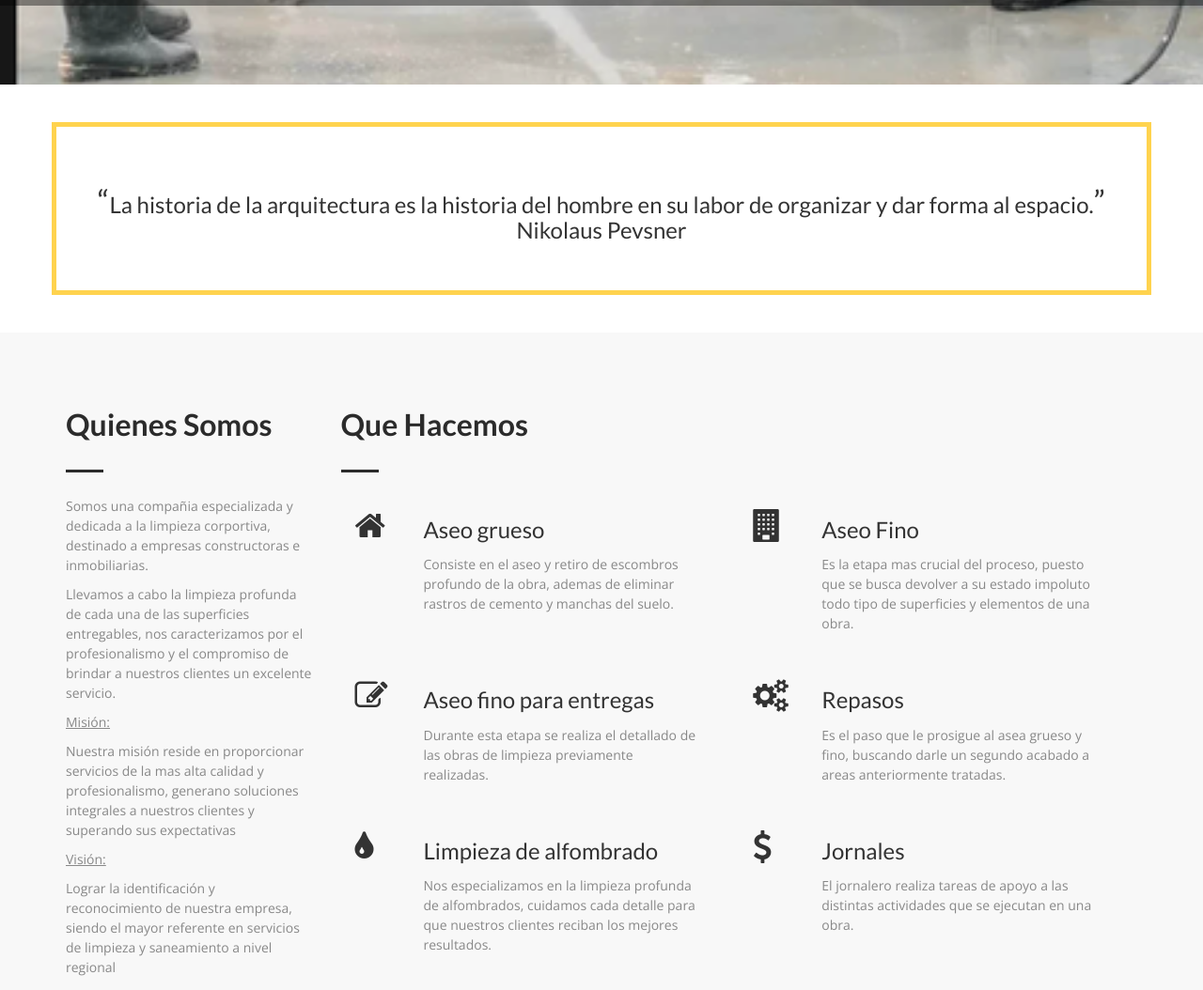
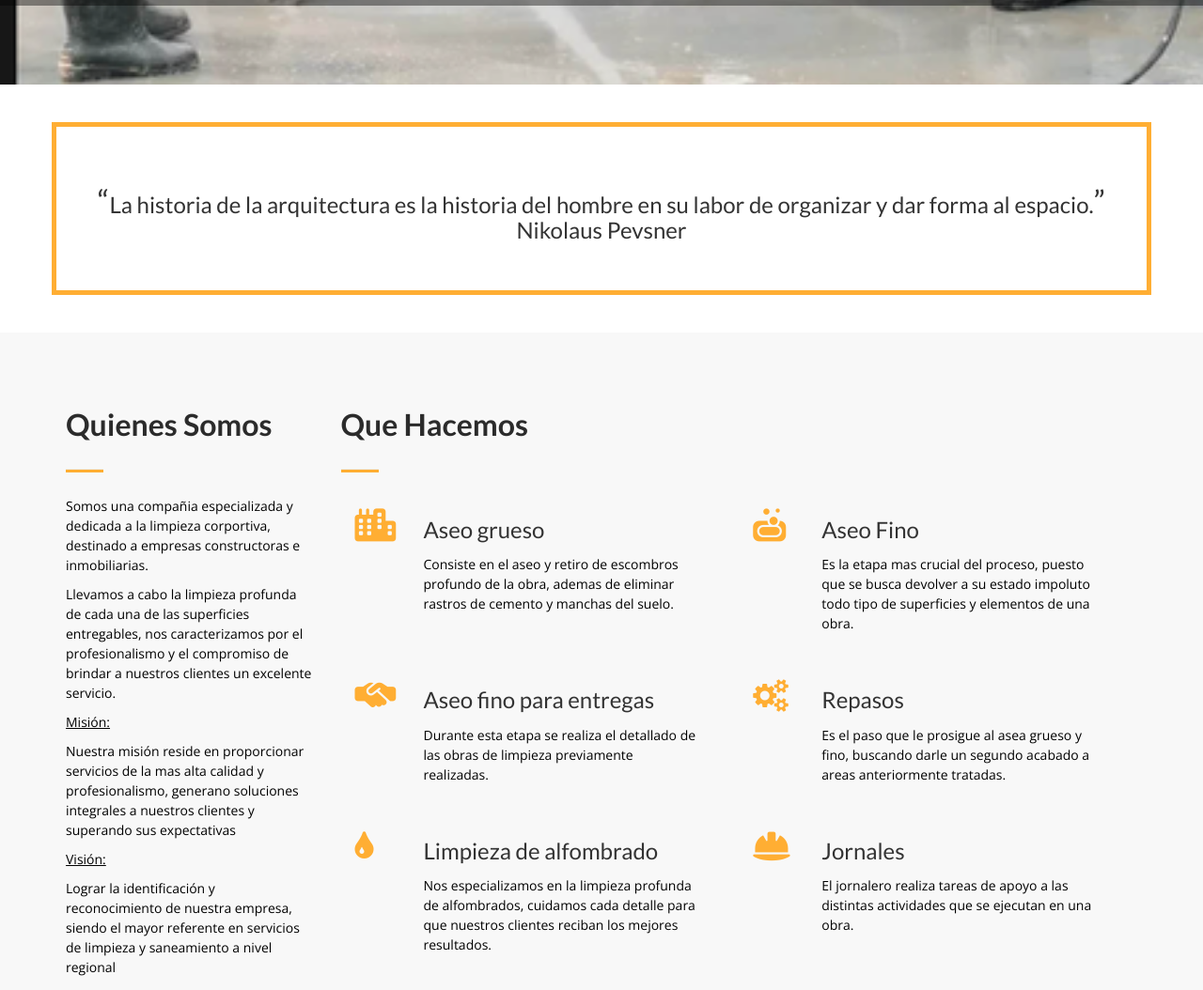
Before and after one commit to DiegoZunigaJara/branav.github.io, a plain HTML site: page index.html in a window 1280 px wide. Shown: the part 520-1574 px from the top of the page at 94% size. Drawn offline with nearby package versions, Linux system fonts and the light colour scheme.

Commit message:
Actualizacion

```diff
--- a/css/style.css
+++ b/css/style.css
@@ -159,7 +159,7 @@ h1, h2, h3, h4, h5, h6
 }
 .cta-info
 {
-	border: 5px solid #FFD34E;
+	border: 5px solid #ffae33;
 	padding: 40px 0px;
 }
 .cta-info h3
@@ -183,7 +183,7 @@ h1, h2, h3, h4, h5, h6
 }
 .botm-line
 {
-	background-color: #2b2b2b;
+	background-color: #ffae33;
 	width: 34px;
 	height: 3px;
 	display: inline-block;
@@ -204,7 +204,7 @@ h1, h2, h3, h4, h5, h6
 }
 p
 {
-	color: #888;
+	color: #000000;
 }
 .icon {
     position: relative;
@@ -213,6 +213,7 @@ p
     float: left;
     margin-top: 14px;
     margin-bottom: 20px;
+    color: #ffae33;
 }
 .icon i
 {
--- a/index.html
+++ b/index.html
@@ -3,16 +3,17 @@
   <head>
     <meta charset="utf-8">
     <meta name="viewport" content="width=device-width, initial-scale=1">
-    <title>Constructora X</title>
-    <meta name="description" content="Empresa dedicada a la ingenieria y la arquitecura, dedicaos al diseño, construccion, supervision y ejecucion de proyectos">
-    <meta name="keywords" content="construccion, arquitectura, tegucigalpa, honduras,san pedro, obras, obra nueva, reformas, presupuestos, constructora" />
+    <title>Branav</title>
+    <meta name="description" content="Empresa dedicada a la limpieza de obras de construccion, supervision y entrega de proyectos">
+    <meta name="keywords" content="construccion, arquitectura, obras, obra nueva, reformas, presupuestos, constructora" />
     <link href='https://fonts.googleapis.com/css?family=Lato:400,700,300|Open+Sans:400,600,700,300' rel='stylesheet' type='text/css'>
+    <script src="https://kit.fontawesome.com/970671a6a6.js" crossorigin="anonymous"></script>
     <link rel="stylesheet" type="text/css" href="css/bootstrap.min.css">
     <link rel="stylesheet" type="text/css" href="css/font-awesome.min.css">
     <link rel="stylesheet" type="text/css" href="css/animate.css">
     <link rel="stylesheet" type="text/css" href="css/style.css">
     <!-- =======================================================
-        Nombre: Constructora X
+        Nombre: Branav
         Author: Diego Zuñiga Jara
     ======================================================= -->
   </head>
@@ -95,7 +96,7 @@
                     <!-- .... -->
                     <div class="col-md-6 wow fadeInRight delay-02s">
                         <div class="icon">
-                            <i class="fa fa-home "></i>
+                            <i class="fa-solid fa-city"></i>
                         </div>
                         <div class="icon-text">
                             <h3 class="txt-tl">Aseo grueso</h3>
@@ -104,7 +105,7 @@
                     </div>
                     <div class="col-md-6 wow fadeInRight delay-02s">
                         <div class="icon">
-                            <i class="fa fa-building"></i>
+                            <i class="fa-solid fa-soap"></i>
                         </div>
                         <div class="icon-text">
                             <h3 class="txt-tl">Aseo Fino</h3>
@@ -113,7 +114,7 @@
                     </div>
                     <div class="col-md-6 wow fadeInRight delay-04s">
                         <div class="icon">
-                            <i class="fa fa-pencil-square-o"></i>
+                            <i class="fa-solid fa-handshake-simple"></i>
                         </div>
                         <div class="icon-text">
                             <h3 class="txt-tl">Aseo fino para entregas</h3>
@@ -140,7 +141,7 @@
                     </div>
                     <div class="col-md-6 wow fadeInRight delay-04s">
                         <div class="icon">
-                            <i class="fa fa-usd "></i>
+                            <i class="fa-solid fa-helmet-safety"></i>
                         </div>
                         <div class="icon-text">
                             <h3 class="txt-tl">Jornales</h3>
```
